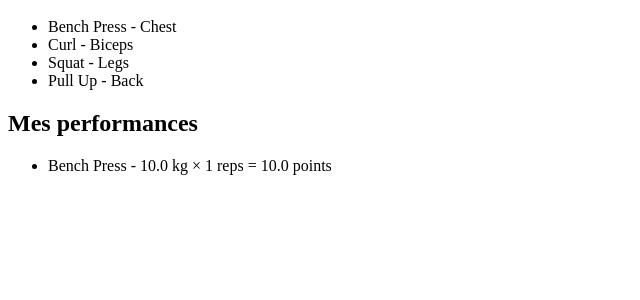
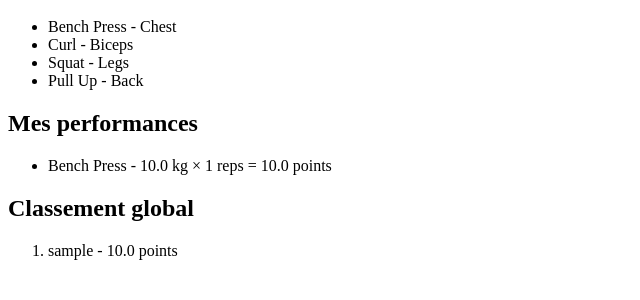
Before and after one commit to reibelbenjamin6-dev/projetNSI-gym, a Flask app: page /dashboard in a window 1280 px wide. Shown: the part 248-548 px from the top of the page, without its empty margins (0-640 px from the left). Run offline with Flask 3, Linux system fonts and the light colour scheme; a user stored in the database is signed in; tables that the repository leaves empty hold one stand-in row (values such as "Sample post").

Commit message:
Add global leaderboard

```diff
--- a/app.py
+++ b/app.py
@@ -80,11 +80,33 @@ def dashboard():
     for performance in performances:
         total_points = total_points + performance.points
 
+    leaderboard = []
+
+    users = User.query.all()
+
+    for user in users:
+
+        total = 0
+
+        for performance in user.performances:
+            total = total + performance.points
+
+        leaderboard.append({
+            "username": user.username,
+            "points": total
+        })
+
+    leaderboard.sort(
+        key=lambda x: x["points"],
+        reverse=True
+    )
+
     return render_template(
         "dashboard.html",
         exercises=exercises,
         performances=performances,
-        total_points=total_points
+        total_points=total_points,
+        leaderboard=leaderboard
     )
 
 
--- a/templates/dashboard.html
+++ b/templates/dashboard.html
@@ -35,3 +35,14 @@
         </li>
     {% endfor %}
 </ul>
+
+
+<h2>Classement global</h2>
+
+<ol>
+    {% for user in leaderboard %}
+        <li>
+            {{ user.username }} - {{ user.points }} points
+        </li>
+    {% endfor %}
+</ol>
```
